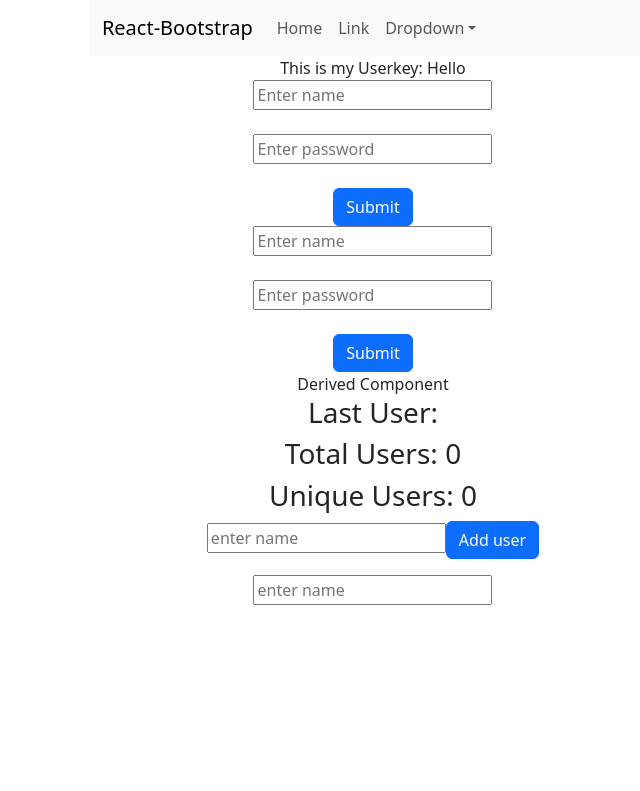
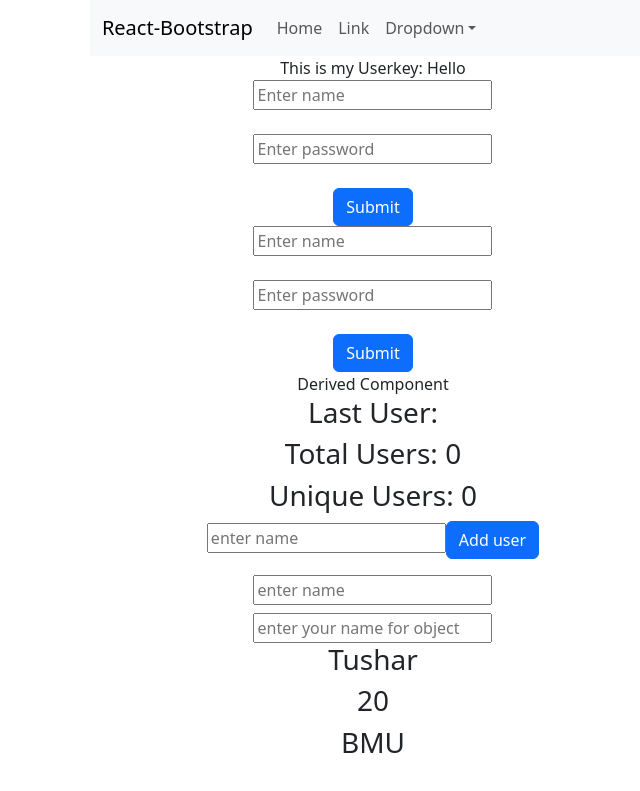
Before and after one commit to tushartyagi9/learning-react, a React (Vite) app: page / in a window 1280 px wide. Shown: the part 3159-3950 px from the top of the page, without its empty margins (267-907 px from the left). Before the commit the page ends 3804 px from the top, so only its background shows below. Built offline with nearby package versions, Linux system fonts and the light colour scheme.

Commit message:
changing object value using states

```diff
--- a/src/App.jsx
+++ b/src/App.jsx
@@ -23,6 +23,7 @@ import UseTransitionDemo from './useTransitionDemo'
 import Derived from './Derived'
 import ChildOne from "./ChildOne";
 import ChildTwo from "./ChildTwo";
+import Object from './Object'
 
 
 function App() {
@@ -58,6 +59,7 @@ function App() {
         <ChildOne setHee={setHee}/>
         <ChildTwo hee={hee}/>
       </div>
+      <Object/>
     </>
   )
 }
--- /dev/null
+++ b/src/Object.jsx
@@ -0,0 +1,27 @@
+import { useState } from "react"
+
+function Object(){
+
+        const [data,setData]=useState(
+        {
+        name:"Tushar",
+        age:20,
+        college:"BMU"
+    })
+
+    const handleData=(event)=>{
+        setData({
+            ...data,
+            name:event.target.value
+        }
+        )
+    }
+    return <>
+    <input type="text" placeholder="enter your name for object" onChange={handleData}/>
+    <h3>{data.name}</h3>
+    <h3>{data.age}</h3>
+    <h3>{data.college}</h3>
+    </>
+}
+
+export default Object
```
